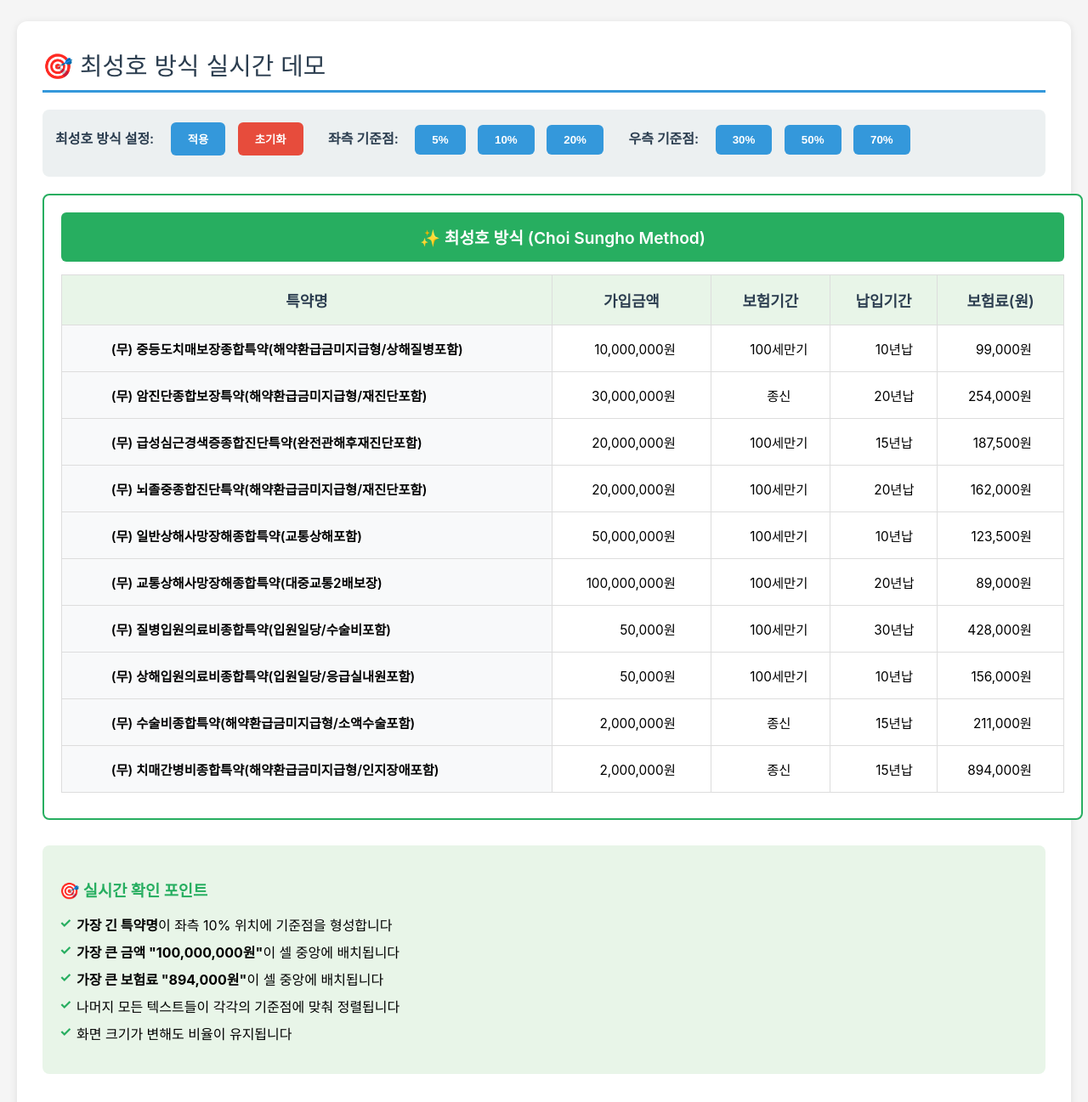
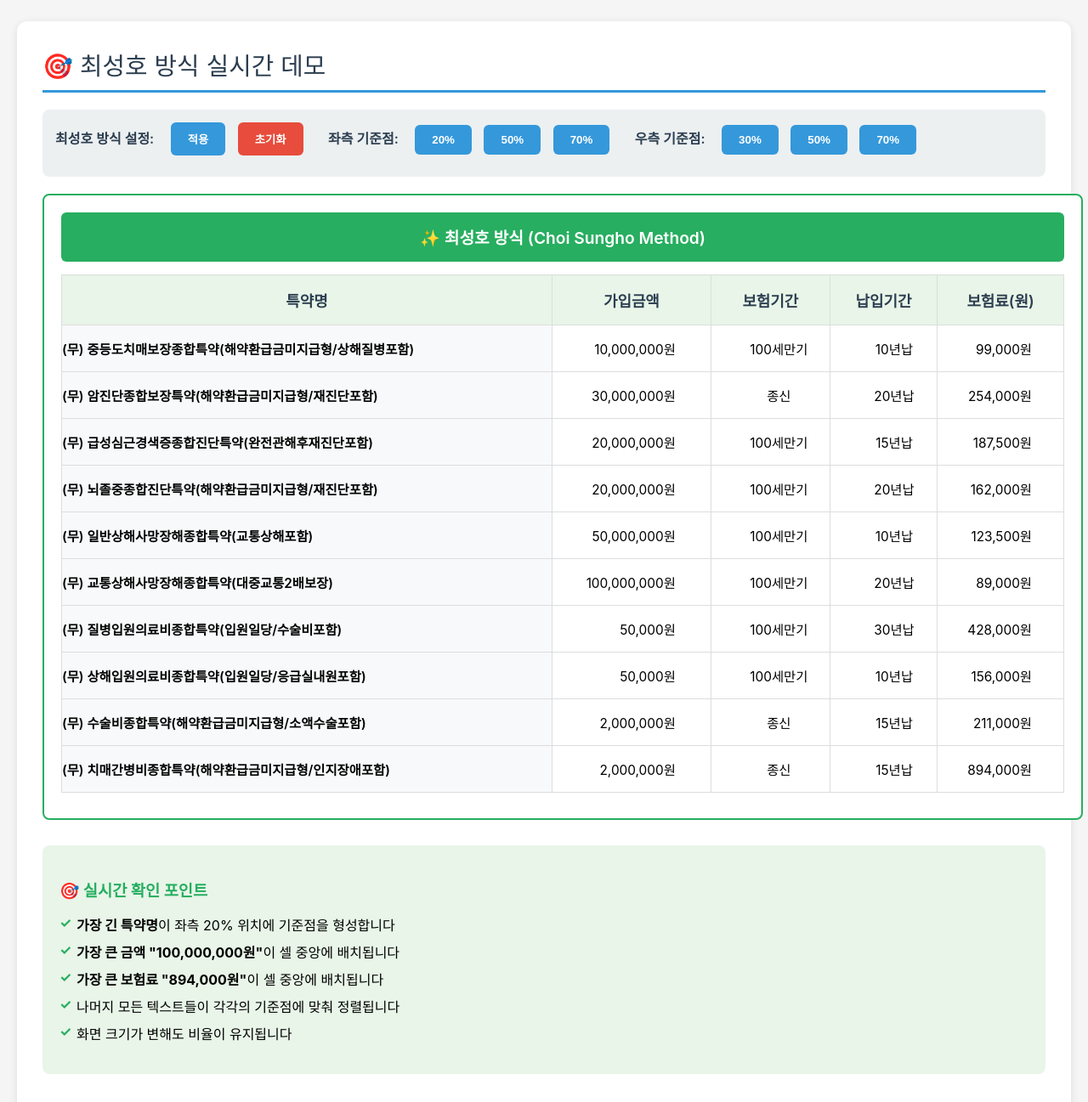
Before and after one commit to softbrain75/choi-sungho-table-alignment, a website: page demo/index.html in a window 1280 px wide. Shown: the part 600-1897 px from the top of the page at 85% size. Drawn offline with Linux system fonts and the light colour scheme.

Commit message:
🔧 Update left alignment ratios to 20/50/70% and improve calculation method

```diff
--- a/demo/index.html
+++ b/demo/index.html
@@ -358,9 +358,9 @@
             </div>
             <div class="control-group">
                 <label>좌측 기준점:</label>
-                <button onclick="changeLeftRatio(0.05)">5%</button>
-                <button onclick="changeLeftRatio(0.1)">10%</button>
                 <button onclick="changeLeftRatio(0.2)">20%</button>
+                <button onclick="changeLeftRatio(0.5)">50%</button>
+                <button onclick="changeLeftRatio(0.7)">70%</button>
             </div>
             <div class="control-group">
                 <label>우측 기준점:</label>
@@ -464,7 +464,7 @@
         <div class="feature-list" style="margin-top: 30px;">
             <h3>🎯 실시간 확인 포인트</h3>
             <ul>
-                <li><strong>가장 긴 특약명</strong>이 좌측 10% 위치에 기준점을 형성합니다</li>
+                <li><strong>가장 긴 특약명</strong>이 좌측 20% 위치에 기준점을 형성합니다</li>
                 <li><strong>가장 큰 금액 "100,000,000원"</strong>이 셀 중앙에 배치됩니다</li>
                 <li><strong>가장 큰 보험료 "894,000원"</strong>이 셀 중앙에 배치됩니다</li>
                 <li>나머지 모든 텍스트들이 각각의 기준점에 맞춰 정렬됩니다</li>
@@ -481,7 +481,7 @@
     <script src="../src/choi-sungho-alignment.js"></script>
     <script>
         let alignment = new ChoiSunghoAlignment({
-            leftAlignRatio: 0.1,
+            leftAlignRatio: 0.2,
             rightAlignRatio: 0.5
         });
 
--- a/src/choi-sungho-alignment.js
+++ b/src/choi-sungho-alignment.js
@@ -159,7 +159,7 @@ class ChoiSunghoAlignment {
 
         switch (alignType) {
             case 'left':
-                padding = (cellWidth * this.options.leftAlignRatio);
+                padding = (cellWidth * this.options.leftAlignRatio) - (textWidth / 2);
                 paddingProperty = 'paddingLeft';
                 textAlign = 'left';
                 break;
```
